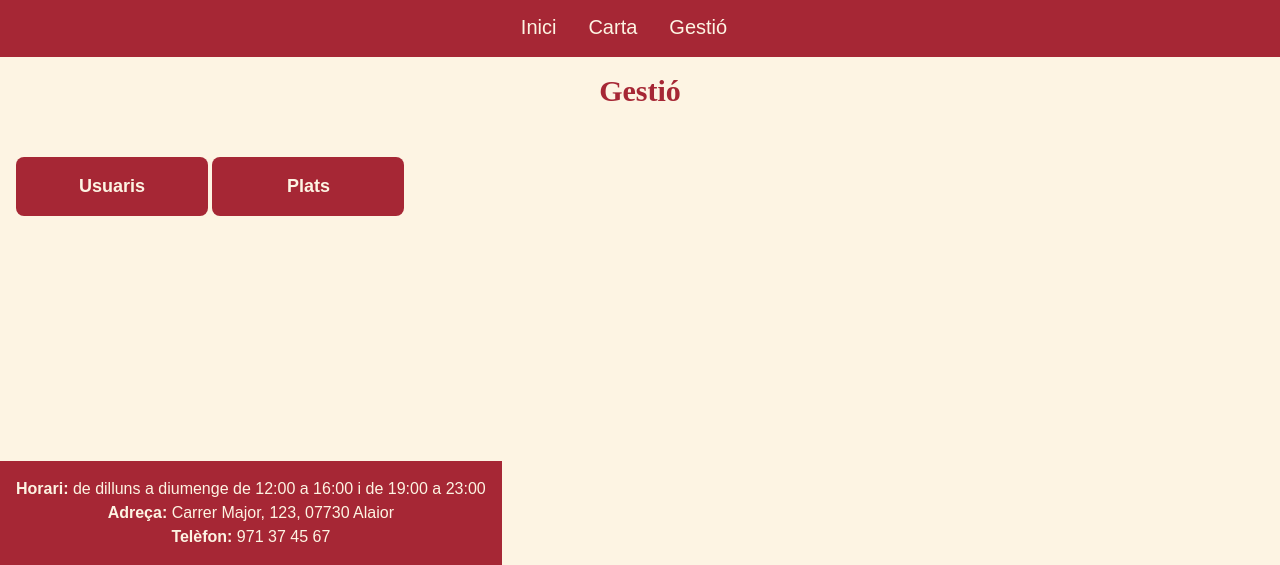
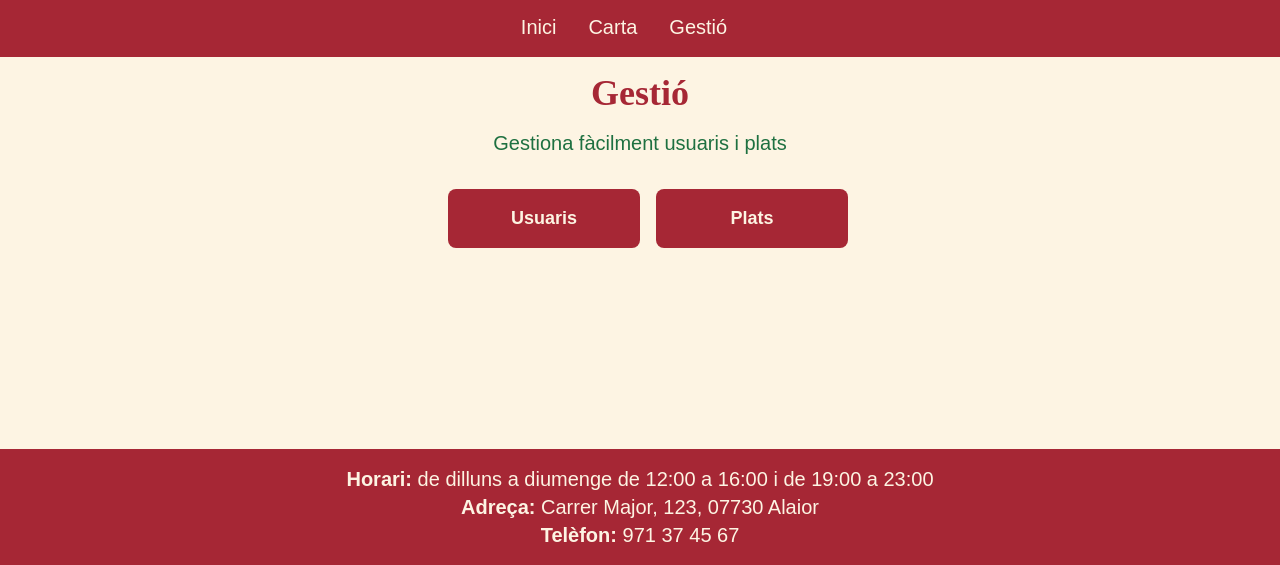
Before and after one commit to lucaseguii/RECUDIW, a website: page PIZZERIALUCA/views/gestio.html in a window 1280 px wide. Shown: the part 235-800 px from the top of the page. Drawn offline with Linux system fonts and the light colour scheme; a web font is replaced by a local one.

Commit message:
Avançant gestio.html i javascript no acabat

```diff
--- a/PIZZERIALUCA/js/index.js
+++ b/PIZZERIALUCA/js/index.js
@@ -1,5 +1,5 @@
-$( document ).ready(function() {
+import { createSuperUsuari } from './firebase.js';
 
-
-
+$(document).ready(function() {
+    createSuperUsuari();
 });
--- a/PIZZERIALUCA/src/index.html
+++ b/PIZZERIALUCA/src/index.html
@@ -63,5 +63,7 @@
             <p><strong>Adreça:</strong> Carrer Major, 123, 07730 Alaior</p>
             <p><strong>Telèfon:</strong> 971 37 45 67</p>
         </footer>
+        <script type="module" src="../js/index.js"></script>
+
     </body>
     </html>
--- a/PIZZERIALUCA/views/gestio.html
+++ b/PIZZERIALUCA/views/gestio.html
@@ -3,11 +3,12 @@
 <head>
     <meta charset="UTF-8">
     <meta name="viewport" content="width=device-width, initial-scale=1.0">
-    <title>Gestio</title>
+    <title>Gestió</title>
     <link rel="stylesheet" href="../src/output.css">
     <link rel="stylesheet" href="../scss/common.css">
 </head>
 <body class="bg-[#FDF4E3] text-[#A62735]">
+
     <header class="bg-[#A62735] text-[#FDF4E3] pb-4">
         <div class="flex flex-col items-center justify-center">
             <img src="../assets/img/logoblack.png" class="w-32 h-32 p-2 md:w-48 md:h-48" alt="Logo">
@@ -15,26 +16,33 @@
         </div>
         <nav>
             <ul class="flex space-x-8 justify-center mt-4 text-lg md:text-xl">
-                <li><a href="../src/index.html" class="hover:text-[#ffffff] hover:font-extrabold">Inici</a></li>
-                <li><a href="../views/carta.html" class="hover:text-[#ffffff] hover:font-extrabold">Carta</a></li>
-                <li><a href="#" class="hover:text-[#ffffff] hover:font-extrabold">Gestió</a></li>
-                <li class="hidden"><a href="../views/login.html" class="hover:text-[#ffffff] hover:font-extrabold">Iniciar Sessió</a></li>
+                <li><a href="../src/index.html" class="hover:text-white hover:font-extrabold">Inici</a></li>
+                <li><a href="../views/carta.html" class="hover:text-white hover:font-extrabold">Carta</a></li>
+                <li><a href="#" class="hover:text-white hover:font-extrabold">Gestió</a></li>
+                <li class="hidden"><a href="../views/login.html" class="hover:text-white hover:font-extrabold">Iniciar Sessió</a></li>
             </ul>
         </nav>
     </header>
-    <main class="p-4 mb-8">
-        <div class="flex justify-center items-center  mb-4" >
-            <h2 class="text-3xl font-extrabold text-center text-[#A62735] mb-8">Gestió</h2>
-        </div>
-        <div>
-            <a href="../views/usuaris.html"><button class="buttons">Usuaris</button></a>
-            <a href="../views/plats.html"><button class="buttons">Plats</button></a>
-        </div>
+
+    <main class="p-4 mb-24">
+        <section class="text-center mb-4">
+            <h2 class="text-3xl md:text-4xl font-extrabold mt-8 mb-4">Gestió</h2>
+            <p class="text-lg md:text-xl text-[#1E7040]">Gestiona fàcilment usuaris i plats</p>
+        </section>
+
+        <section class="flex flex-col mb-4 md:flex-row justify-center gap-6 items-center">
+            <a href="../views/usuaris.html" class="p-4">
+                <button class="buttons">Usuaris</button></a>
+            <a href="../views/plats.html">
+                <button class="buttons">Plats</button></a>
+        </section>
     </main>
-    <footer class="bg-[#A62735] text-[#FDF4E3] fixed bottom-0 p-4 text-center">
+
+    <footer class="bg-[#A62735] text-[#FDF4E3] fixed bottom-0 w-full p-4 text-center text-lg md:text-xl">
         <p><strong>Horari:</strong> de dilluns a diumenge de 12:00 a 16:00 i de 19:00 a 23:00</p>
         <p><strong>Adreça:</strong> Carrer Major, 123, 07730 Alaior</p>
         <p><strong>Telèfon:</strong> 971 37 45 67</p>
     </footer>
+
 </body>
 </html>
```
Also changed, not shown: PIZZERIALUCA/js/firebase.js (+5 -2 lines), PIZZERIALUCA/views/login.html (+1 -0 lines).
